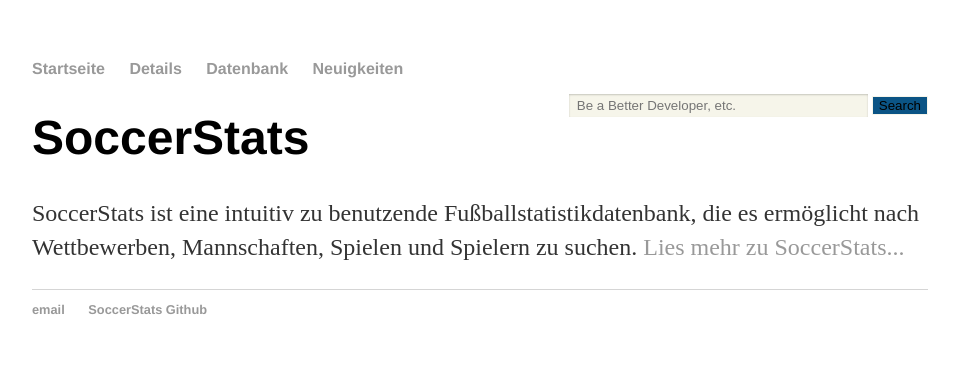
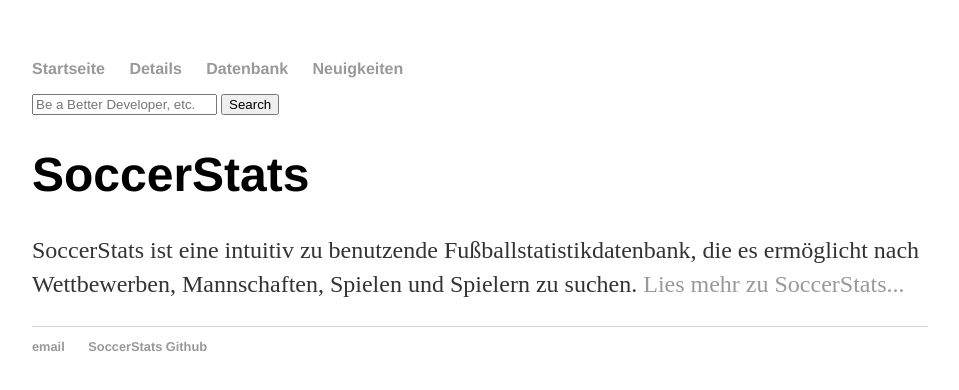
Before and after one commit to Thames1990/Thames1990.github.io, a Jekyll site: the page built from index.html, in a window 1280 px wide. Shown: the top 390 px of the page, without its empty margins (160-1119 px from the left). Built offline with Jekyll 4.4.1, drawn with Linux system fonts in a browser that asks for light colours; nearby versions of some CDN libraries; comment, search, counter and statistics services are not loaded.

Commit message:
Update main.css

```diff
--- a/css/main.css
+++ b/css/main.css
@@ -41,26 +41,3 @@ ul.posts {
 ul.posts li {
     list-style: none;
 }
-
-#search {
-	float: right;
-
-	#searchString {
-		width: 283px;
-		border: none;
-		box-shadow: 0 1px 2px rgba(0, 0, 0, 0.2) inset;
-		padding: 0.3em 0.6em;
-		background-color: #f6f5ea;
-		margin-right: 0;
-	}
-
-	#searchButton {
-		paddign: 0.3em 0.6em;
-		background-color: #0B5485;
-		border: 1px solid #f6f5ea;
-		margin-left: 0;
-		color: $white;
-		-webkit-appearance: none;
-		border-radius: 0;
-	}
-}
```
